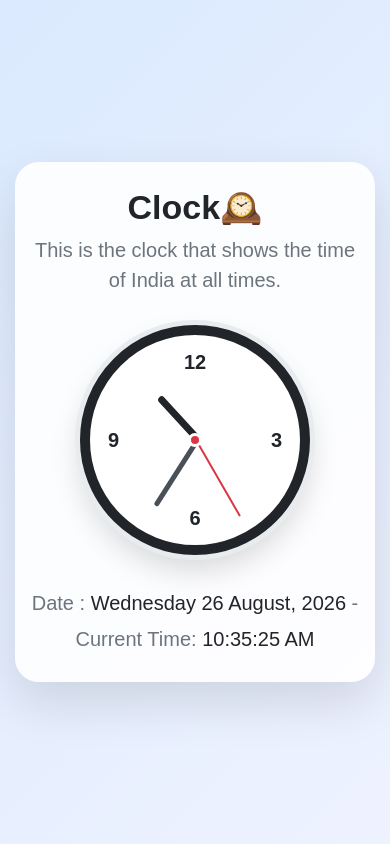
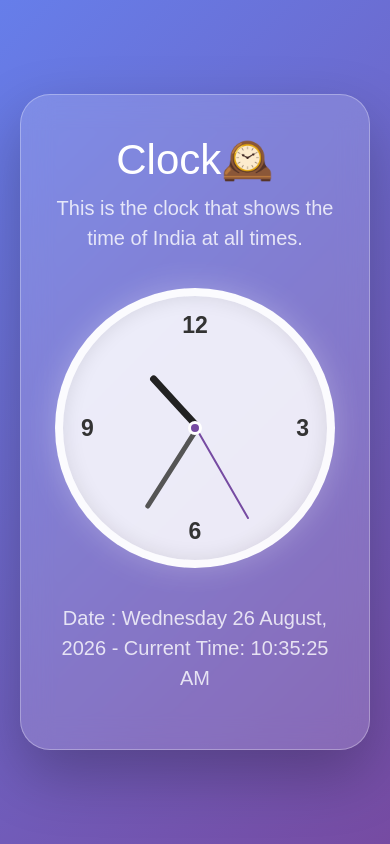
Before and after one commit to omsonawane7850/simple-live-clock, a React (Vite) app: page / in a window 390 px wide. Built offline with nearby package versions, Linux system fonts and the light colour scheme.

Commit message:
edit css file

```diff
--- a/src/App.css
+++ b/src/App.css
@@ -5,6 +5,7 @@
 body {
   margin: 0;
   font-family: Arial, sans-serif;
+  background: linear-gradient(135deg, #667eea, #764ba2);
 }
 
 .clock-app {
@@ -12,56 +13,56 @@ body {
   display: flex;
   justify-content: center;
   align-items: center;
-  padding: 30px 15px;
-  background: linear-gradient(135deg, #dbeafe, #eef2ff);
+  padding: 20px;
 }
 
 .clock-card {
-  width: min(100%, 500px);
-  padding: 35px 25px;
+  width: min(100%, 520px);
+  padding: 40px 30px;
   text-align: center;
-  border-radius: 24px;
-  background: rgba(255, 255, 255, 0.9);
-  box-shadow: 0 20px 50px rgba(0, 0, 0, 0.12);
+
+  background: rgba(255, 255, 255, 0.15);
+  border: 1px solid rgba(255, 255, 255, 0.3);
+  border-radius: 30px;
+
+  backdrop-filter: blur(15px);
+  -webkit-backdrop-filter: blur(15px);
+
+  box-shadow: 0 25px 60px rgba(0, 0, 0, 0.25);
 }
 
 .clock-card h1 {
   margin-bottom: 8px;
   font-size: 42px;
-  font-weight: 700;
-  color: #212529;
+  color: white;
 }
 
 .clock-card .lead {
-  color: #6c757d;
-  margin-bottom: 0;
+  color: rgba(255, 255, 255, 0.8);
 }
-
-/* Analog Clock */
 
 .analog-clock {
   width: 280px;
   height: 280px;
-  margin: 30px auto;
+  margin: 35px auto;
+
   position: relative;
 
-  border: 10px solid #212529;
+  border: 8px solid rgba(255, 255, 255, 0.8);
   border-radius: 50%;
 
-  background: #ffffff;
+  background: rgba(255, 255, 255, 0.85);
 
   box-shadow:
-    0 0 0 5px #e9ecef,
-    0 15px 30px rgba(0, 0, 0, 0.15);
+    0 0 30px rgba(255, 255, 255, 0.25),
+    inset 0 0 20px rgba(0, 0, 0, 0.1);
 }
-
-/* Clock Numbers */
 
 .number {
   position: absolute;
-  font-size: 24px;
-  font-weight: 700;
-  color: #212529;
+  font-size: 23px;
+  font-weight: bold;
+  color: #333;
 }
 
 .number-12 {
@@ -88,13 +89,10 @@ body {
   transform: translateY(-50%);
 }
 
-/* Clock Hands */
-
 .hand {
   position: absolute;
   left: 50%;
   bottom: 50%;
-
   transform-origin: bottom center;
   border-radius: 10px;
 }
@@ -102,78 +100,29 @@ body {
 .hour-hand {
   width: 7px;
   height: 70px;
-  background: #212529;
+  background: #222;
 }
 
 .minute-hand {
   width: 5px;
   height: 95px;
-  background: #495057;
+  background: #555;
 }
 
 .second-hand {
   width: 2px;
   height: 105px;
-  background: #dc3545;
+  background: #764ba2;
 }
-
-/* Center Dot */
 
 .clock-center {
   position: absolute;
   width: 14px;
   height: 14px;
-
   top: 50%;
   left: 50%;
-
   transform: translate(-50%, -50%);
-
-  background: #dc3545;
-  border: 3px solid #ffffff;
+  background: #764ba2;
+  border: 3px solid white;
   border-radius: 50%;
 }
-
-/* Digital Time */
-
-.clock-card p.lead {
-  margin-top: 20px;
-  line-height: 1.8;
-}
-
-.clock-card strong {
-  color: #212529;
-}
-
-/* Mobile */
-
-@media (max-width: 400px) {
-  .clock-card {
-    padding: 25px 15px;
-  }
-
-  .clock-card h1 {
-    font-size: 34px;
-  }
-
-  .analog-clock {
-    width: 230px;
-    height: 230px;
-  }
-
-  .hour-hand {
-    height: 58px;
-  }
-
-  .minute-hand {
-    height: 78px;
-  }
-
-  .second-hand {
-    height: 88px;
-  }
-
-  .number {
-    font-size: 20px;
-  }
-}
```
